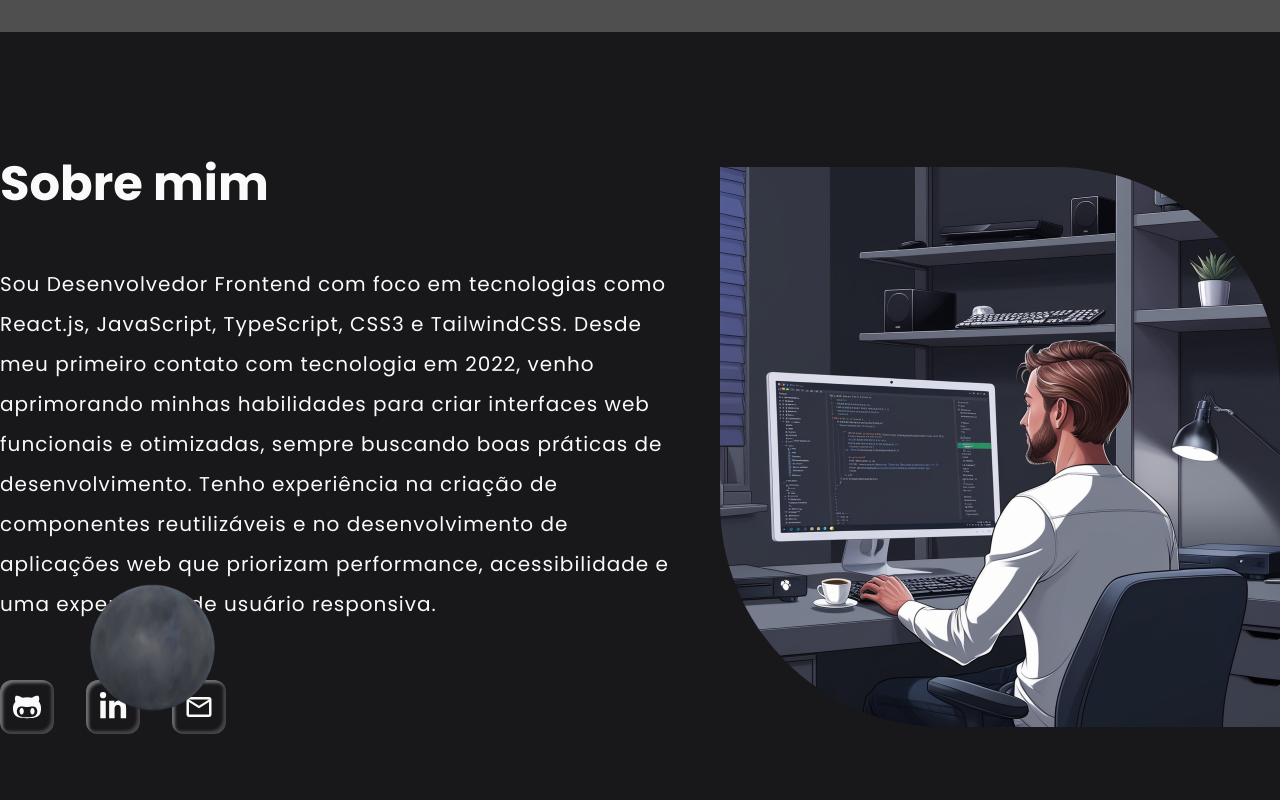
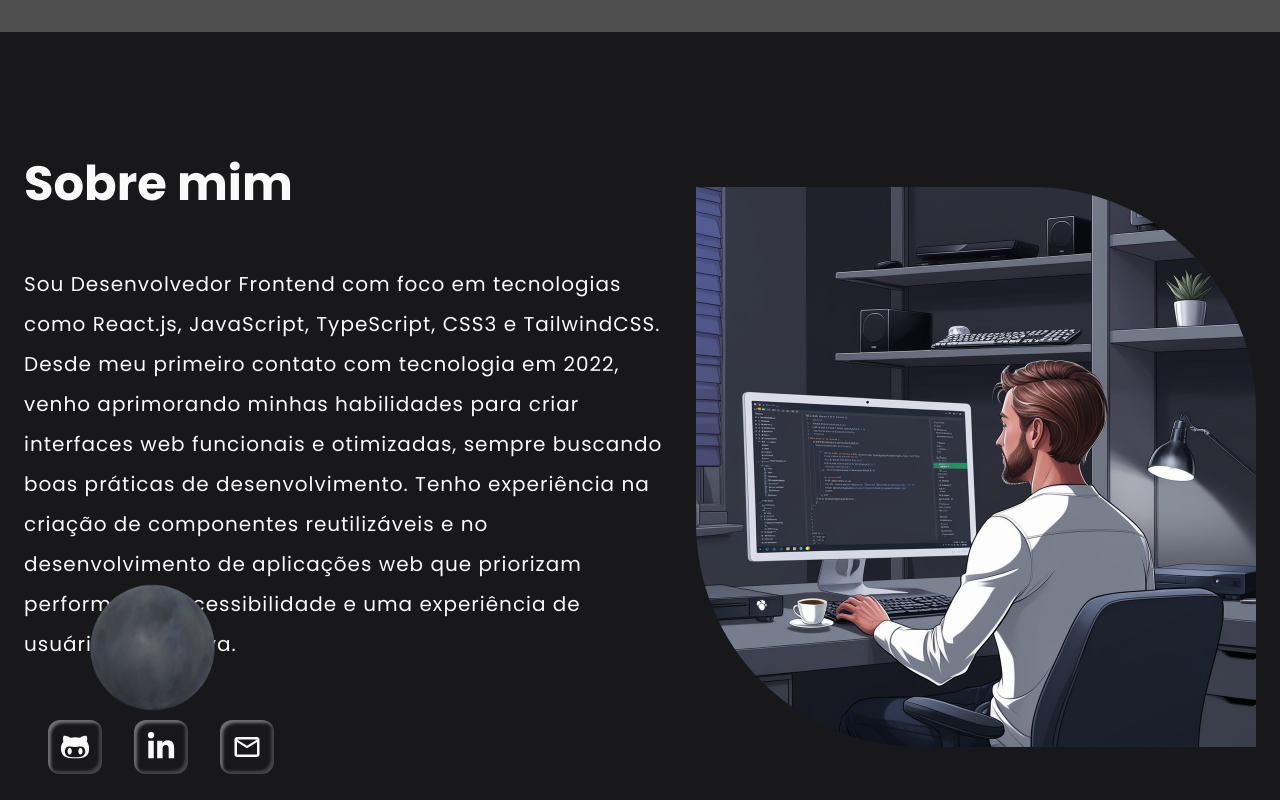
Before and after one commit to Leandro-MFarias/portfolio2.0, a React (Vite) app: page / in a window 1280 px wide. Shown: the part 768-1568 px from the top of the page. Built offline with nearby package versions, Linux system fonts and the light colour scheme; grey boxes are pictures that could not be loaded; a web font is replaced by a local one.

Commit message:
padding section about

```diff
--- a/src/components/About/index.tsx
+++ b/src/components/About/index.tsx
@@ -6,7 +6,7 @@ export function About() {
 
 
   return (
-    <section id="about" className="h-[80vh] relative pb-10">
+    <section id="about" className="h-[80vh] relative pb-10 px-6">
       <div className="flex items-center justify-center space-x-8">
         <div className="space-y-14">
           <h2 className="text-5xl font-bold">Sobre mim</h2>
--- a/src/components/Social/index.tsx
+++ b/src/components/Social/index.tsx
@@ -7,7 +7,7 @@ export function Social() {
   const [hasCopied, setHasCopied] = useState(false);
   const timeoutRef = useRef<number | null>(null);
 
-  const email = "Leandrorf1606@gmail.com"
+  const email = "leandrorf1606@gmail.com"
   const socials = [
     { name: <FaGithubAlt />, link: "https://github.com/Leandro-MFarias" },
     {
@@ -35,7 +35,7 @@ export function Social() {
   const copied = hasCopied ? "Copied!" : "copy";
 
   return (
-    <div className="flex items-center pr-20 space-x-8 text-3xl">
+    <div className="flex items-center pr-20 space-x-8 text-3xl pl-6">
       {socials.map((social, index) => (
         <a
           href={social.link}
```
